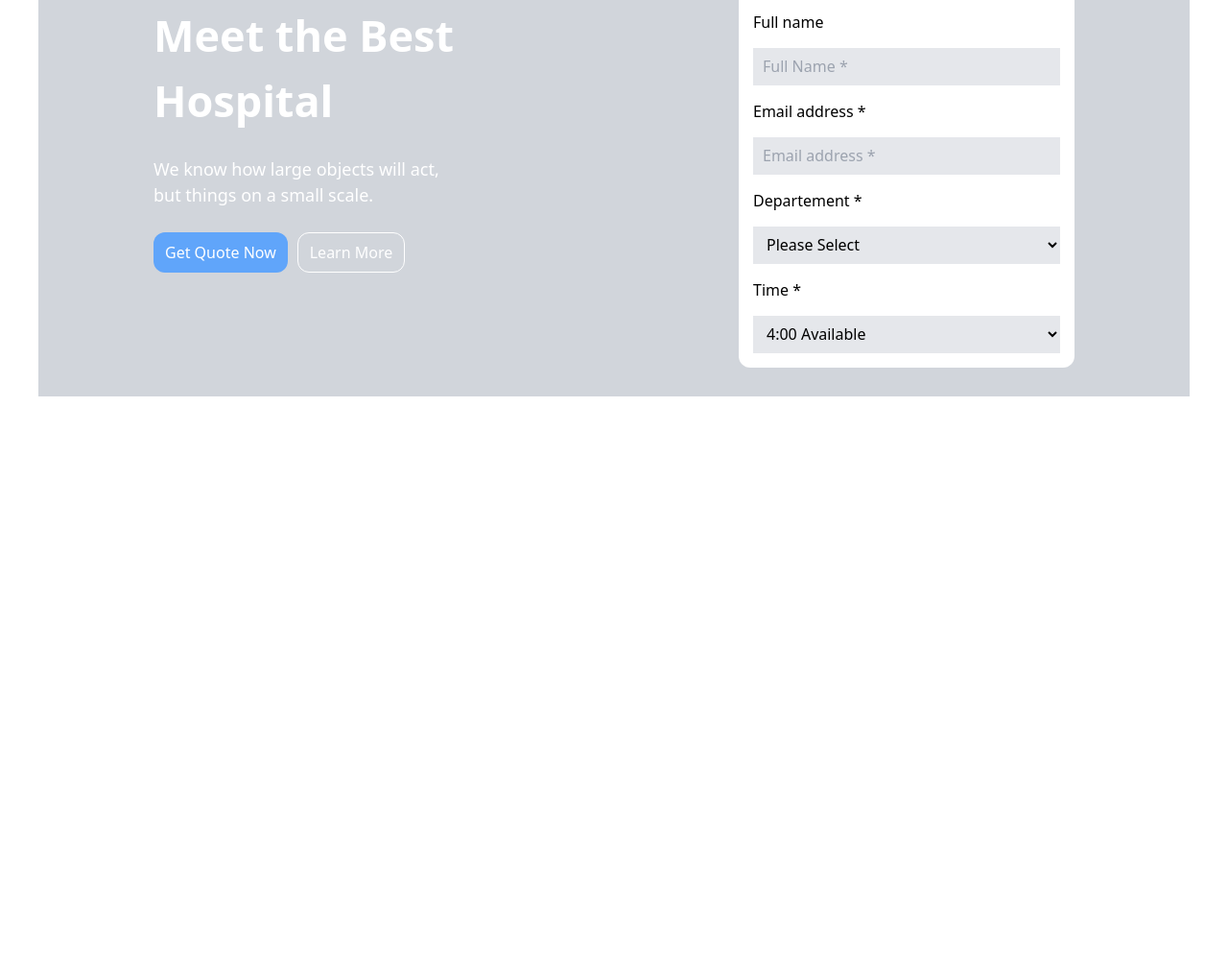
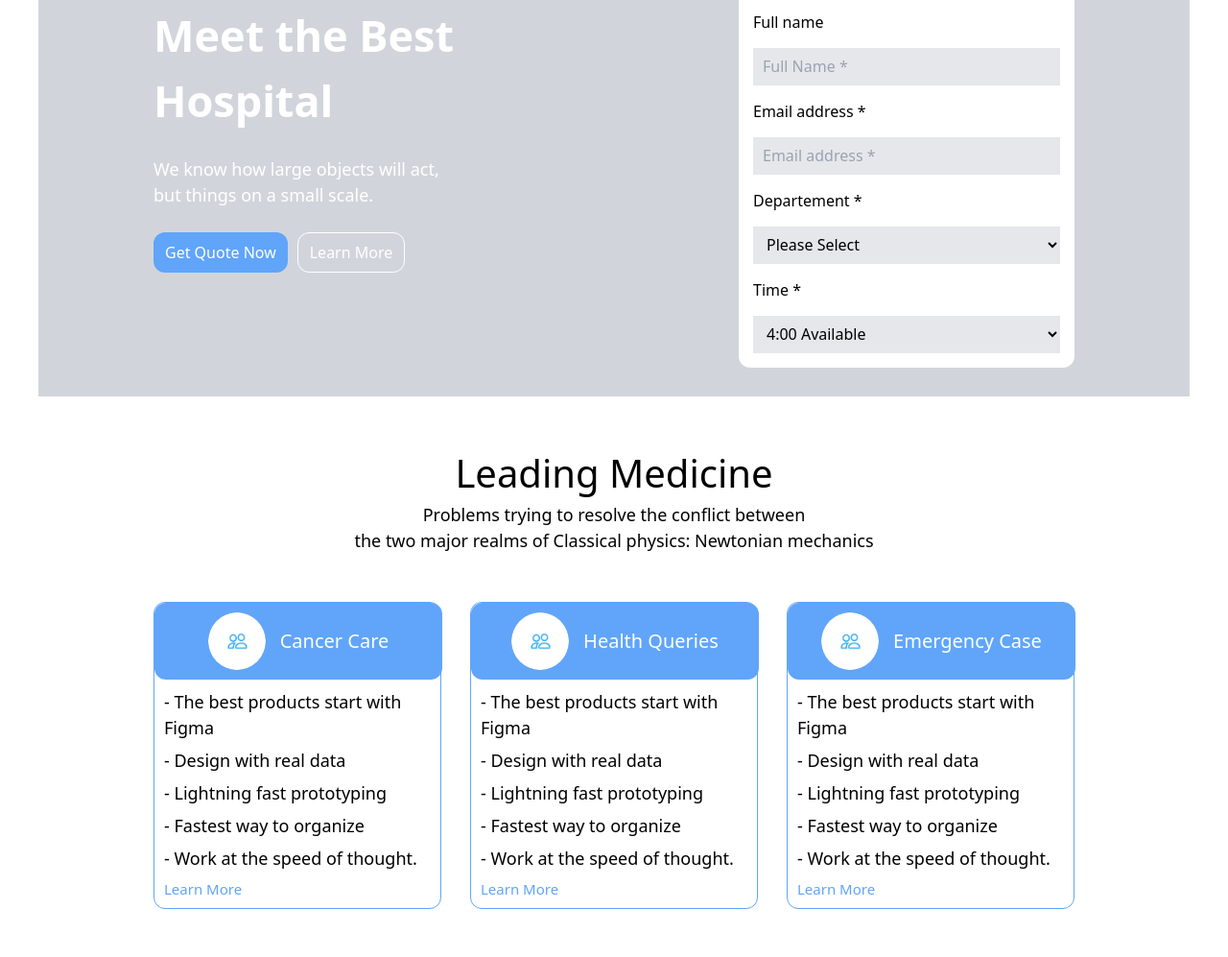
Before and after one commit to Firdavs001-hue/git4-w, a website: page src/index.html in a window 1280 px wide. Shown: the part 158-1155 px from the top of the page at 96% size. Before the commit the page ends 800 px from the top, so only its background shows below. Drawn offline with nearby package versions, Linux system fonts and the light colour scheme; files that its build step writes are made by us from their sources.

Commit message:
section 1

```diff
--- a/src/index.html
+++ b/src/index.html
@@ -51,5 +51,60 @@
                 </div>
             </div>
         </header>
+
+        <main class="max-w-[1200px] m-auto">
+            <!--Section 1-->
+            <section class="w-[80%] m-auto py-[50px] flex flex-col gap-[50px]">
+                <div class="">
+                    <h2 class="text-[40px] text-center">Leading Medicine</h2>
+                    <p class="text-[18px] text-center">Problems trying to resolve the conflict between <br>the two major realms of Classical physics: Newtonian mechanics </p>
+                </div>
+                <div class="flex flex-col lg:flex-row gap-[20px] lg:justify-between">
+                    <div class="w-[300px] h-[320px] border-[1px] border-solid border-blue-400 rounded-xl">
+                        <div class="w-[300px] h-[80px] bg-blue-400 flex items-center justify-center gap-[15px] rounded-xl">
+                            <img src="./icn-circle circle-md.png" class="w-[60px] h-[60px] rounded-[50%]" alt="">
+                            <p class="text-white text-[20px]">Cancer Care</p>
+                        </div>
+                        <div class="h-[240px] w-[300px] p-[10px] flex flex-col justify-between">
+                            <p class="text-[18px]">- The best products start  with Figma</p>
+                            <p class="text-[18px]">- Design with real data</p>
+                            <p class="text-[18px]">- Lightning fast prototyping</p>
+                            <p class="text-[18px]">- Fastest way to organize</p>
+                            <p class="text-[18px]">- Work at the speed of thought.</p>
+                            <p class="text-[15px] text-blue-400">Learn More</p>
+                        </div>
+                    </div>
+                    <div class="w-[300px] h-[320px] border-[1px] border-solid border-blue-400 rounded-xl">
+                        <div class="w-[300px] h-[80px] bg-blue-400 flex items-center justify-center gap-[15px] rounded-xl">
+                            <img src="./icn-circle circle-md.png" class="w-[60px] h-[60px] rounded-[50%]" alt="">
+                            <p class="text-white text-[20px]">Health Queries</p>
+                        </div>
+                        <div class="h-[240px] w-[300px] p-[10px] flex flex-col justify-between">
+                            <p class="text-[18px]">- The best products start  with Figma</p>
+                            <p class="text-[18px]">- Design with real data</p>
+                            <p class="text-[18px]">- Lightning fast prototyping</p>
+                            <p class="text-[18px]">- Fastest way to organize</p>
+                            <p class="text-[18px]">- Work at the speed of thought.</p>
+                            <p class="text-[15px] text-blue-400">Learn More</p>
+                        </div>
+                    </div>
+                    <div class="w-[300px] h-[320px] border-[1px] border-solid border-blue-400 rounded-xl">
+                        <div class="w-[300px] h-[80px] bg-blue-400 flex items-center justify-center gap-[15px] rounded-xl">
+                            <img src="./icn-circle circle-md.png" class="w-[60px] h-[60px] rounded-[50%]" alt="">
+                            <p class="text-white text-[20px]">Emergency Case</p>
+                        </div>
+                        <div class="h-[240px] w-[300px] p-[10px] flex flex-col justify-between">
+                            <p class="text-[18px]">- The best products start  with Figma</p>
+                            <p class="text-[18px]">- Design with real data</p>
+                            <p class="text-[18px]">- Lightning fast prototyping</p>
+                            <p class="text-[18px]">- Fastest way to organize</p>
+                            <p class="text-[18px]">- Work at the speed of thought.</p>
+                            <p class="text-[15px] text-blue-400">Learn More</p>
+                        </div>
+                    </div>
+                </div>
+            </section>
+
+        </main>
     </body>
 </html>
```
